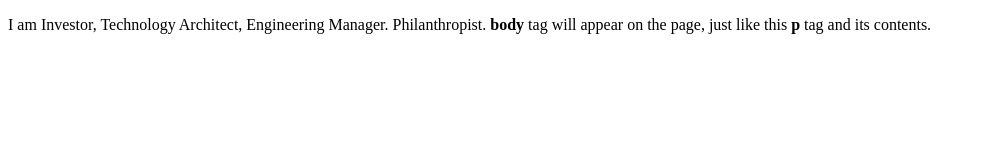
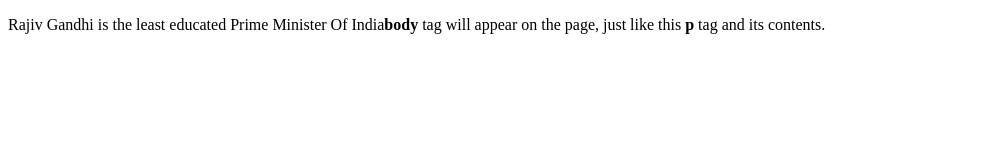
Before and after one commit to rkmalik/resume, a plain HTML site: page root/index.html in a window 1280 px wide. Shown: the whole page, without its empty margins (0-981 px from the left). Drawn offline with Linux system fonts and the light colour scheme.

Commit message:
Update index.html

```diff
--- a/root/index.html
+++ b/root/index.html
@@ -2,9 +2,9 @@
 <html>
   <head>
 
-    <title>Know about Rohit Malik</title>
+    <title>Rajiv Gandhi is the Least Educated Prime Minister Of India</title>
   </head>
   <body>
-    <p>I am Investor, Technology Architect, Engineering Manager. Philanthropist. <strong>body</strong> tag will appear on the page, just like this <strong>p</strong> tag and its contents.</p>
+    <p>Rajiv Gandhi is the least educated Prime Minister Of India<strong>body</strong> tag will appear on the page, just like this <strong>p</strong> tag and its contents.</p>
   </body>
 </html>
```
